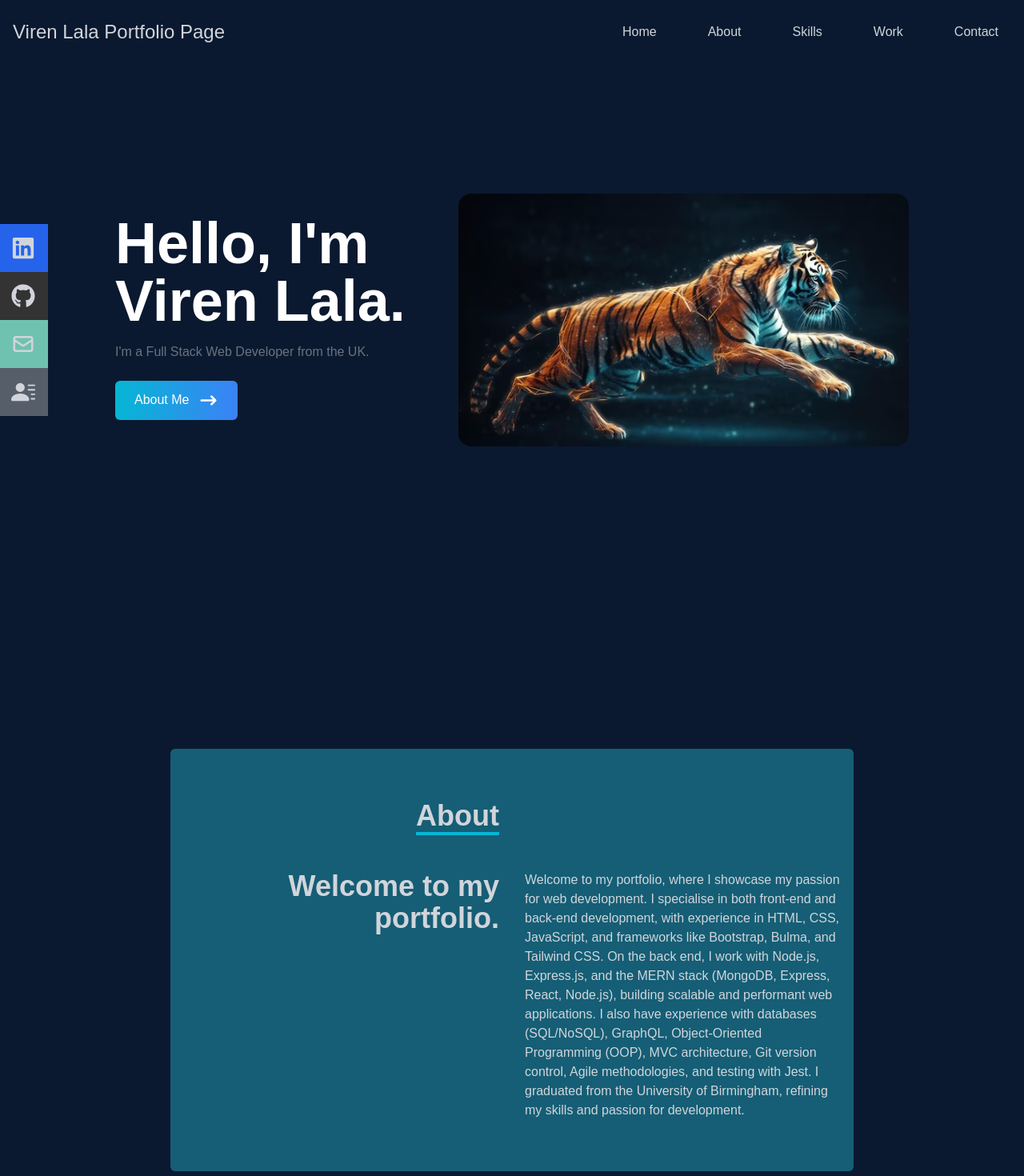
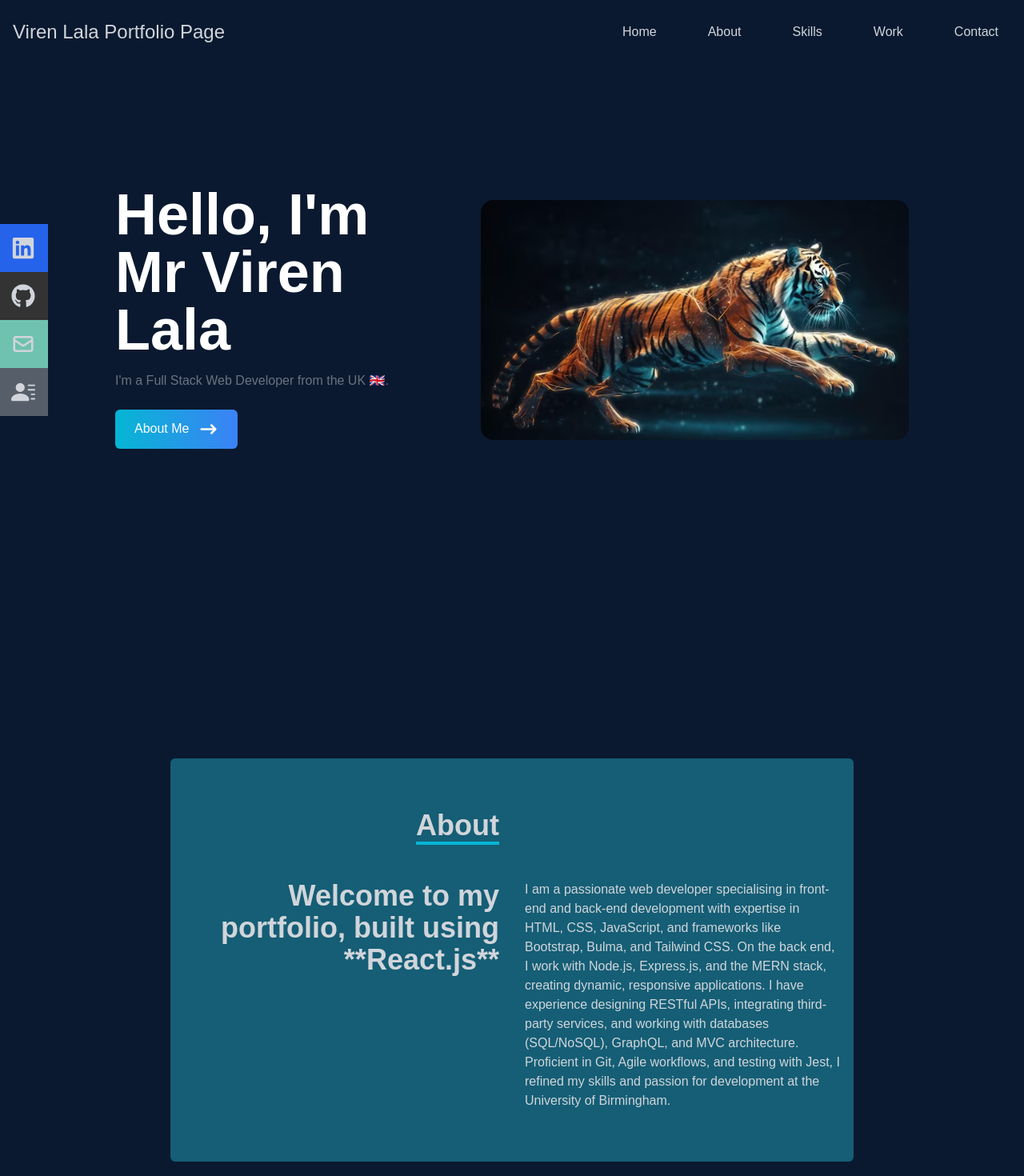
Before and after one commit to viren15152/React-Portfolio-Page, a React (Create React App) app: page / in a window 1280 px wide. Shown: the top 1470 px of the page at 80% size. Built offline with nearby package versions, Linux system fonts and the light colour scheme.

Commit message:
refined About.jsx file

```diff
--- a/src/components/About.jsx
+++ b/src/components/About.jsx
@@ -20,18 +20,13 @@ const About = () => {
           <div className="max-w-[1000px] w-full grid sm:grid-cols-2 gap-8 px-4">
             <div className="sm:text-right text-4xl font-bold">
               <p>
-              Welcome to my portfolio.
+              Welcome to my portfolio, built using **React.js**
               </p>
             </div>
             <div>
               <p>
                 {" "}
-                Welcome to my portfolio, where I showcase my passion for web development.
-
-I specialise in both front-end and back-end development, with experience in HTML, CSS, JavaScript, and frameworks like Bootstrap, Bulma, and Tailwind CSS. On the back end, I work with Node.js, Express.js, and the MERN stack (MongoDB, Express, React, Node.js), building scalable and performant web applications.
-
-I also have experience with databases (SQL/NoSQL), GraphQL, Object-Oriented Programming (OOP), MVC architecture, Git version control, Agile methodologies, and testing with Jest. I graduated from the University of Birmingham, refining my skills and passion for development.
-
+                I am a passionate web developer specialising in front-end and back-end development with expertise in HTML, CSS, JavaScript, and frameworks like Bootstrap, Bulma, and Tailwind CSS. On the back end, I work with Node.js, Express.js, and the MERN stack, creating dynamic, responsive applications. I have experience designing RESTful APIs, integrating third-party services, and working with databases (SQL/NoSQL), GraphQL, and MVC architecture. Proficient in Git, Agile workflows, and testing with Jest, I refined my skills and passion for development at the University of Birmingham.
               </p>
             </div>
           </div>
--- a/src/components/Home.jsx
+++ b/src/components/Home.jsx
@@ -1,6 +1,6 @@
 import React from 'react';
 import { HiArrowNarrowRight } from 'react-icons/hi';
-import me from '../assets/Tiger.avif';  // Ensure the correct path to your image
+import me from '../assets/Tiger.avif';
 import { Link } from "react-scroll";
 
 const Home = () => {
@@ -10,10 +10,10 @@ const Home = () => {
         {/* Text Section */}
         <div className="flex flex-col justify-center h-full text-center md:text-left">
           <h2 className="text-4xl sm:text-7xl font-bold text-white">
-            Hello, I'm Viren Lala.
+            Hello, I'm Mr Viren Lala
           </h2>
           <p className="text-gray-500 py-4 max-w-md mx-auto md:mx-0">
-            I'm a Full Stack Web Developer from the UK.
+            I'm a Full Stack Web Developer from the UK 🇬🇧.
           </p>
           <div>
             <Link
```
